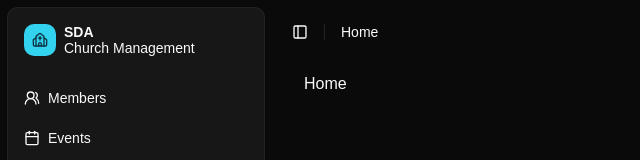
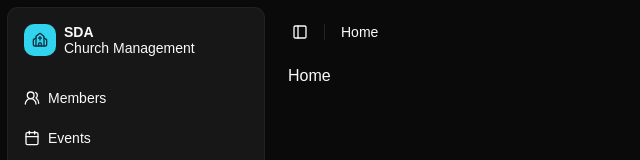
Before and after one commit to jerome-marshall/sda-chms, a React (Vite) app in the folder apps/web/: page / in a window 1280 px wide. Shown: the top 160 px of the page, without its empty margins (0-640 px from the left). Built offline with nearby package versions, Linux system fonts and the light colour scheme.

Commit message:
fix: adjust styles in Breadcrumb and Tooltip components, and simplify HomeComponent layout

```diff
--- a/apps/web/src/components/ui/breadcrumb.tsx
+++ b/apps/web/src/components/ui/breadcrumb.tsx
@@ -19,7 +19,7 @@ function BreadcrumbList({ className, ...props }: React.ComponentProps<"ol">) {
   return (
     <ol
       className={cn(
-        "flex flex-wrap items-center gap-1.5 break-words text-muted-foreground text-sm sm:gap-2.5",
+        "wrap-break-word flex flex-wrap items-center gap-1.5 text-muted-foreground text-sm sm:gap-2.5",
         className
       )}
       data-slot="breadcrumb-list"
--- a/apps/web/src/components/ui/tooltip.tsx
+++ b/apps/web/src/components/ui/tooltip.tsx
@@ -60,7 +60,7 @@ function TooltipContent({
           {...props}
         >
           {children}
-          <TooltipPrimitive.Arrow className="z-50 size-2.5 translate-y-[calc(-50%_-_2px)] rotate-45 rounded-[2px] bg-foreground fill-foreground data-[side=bottom]:top-1 data-[side=left]:top-1/2! data-[side=right]:top-1/2! data-[side=left]:-right-1 data-[side=top]:-bottom-2.5 data-[side=right]:-left-1 data-[side=left]:-translate-y-1/2 data-[side=right]:-translate-y-1/2" />
+          <TooltipPrimitive.Arrow className="z-50 size-2.5 translate-y-[calc(-50%-2px)] rotate-45 rounded-[2px] bg-foreground fill-foreground data-[side=bottom]:top-1 data-[side=left]:top-1/2! data-[side=right]:top-1/2! data-[side=left]:-right-1 data-[side=top]:-bottom-2.5 data-[side=right]:-left-1 data-[side=left]:-translate-y-1/2 data-[side=right]:-translate-y-1/2" />
         </TooltipPrimitive.Popup>
       </TooltipPrimitive.Positioner>
     </TooltipPrimitive.Portal>
--- a/apps/web/src/routes/index.tsx
+++ b/apps/web/src/routes/index.tsx
@@ -5,5 +5,5 @@ export const Route = createFileRoute("/")({
 });
 
 function HomeComponent() {
-  return <div className="container mx-auto px-4 py-2">Home</div>;
+  return <div className="container mx-auto">Home</div>;
 }
```
